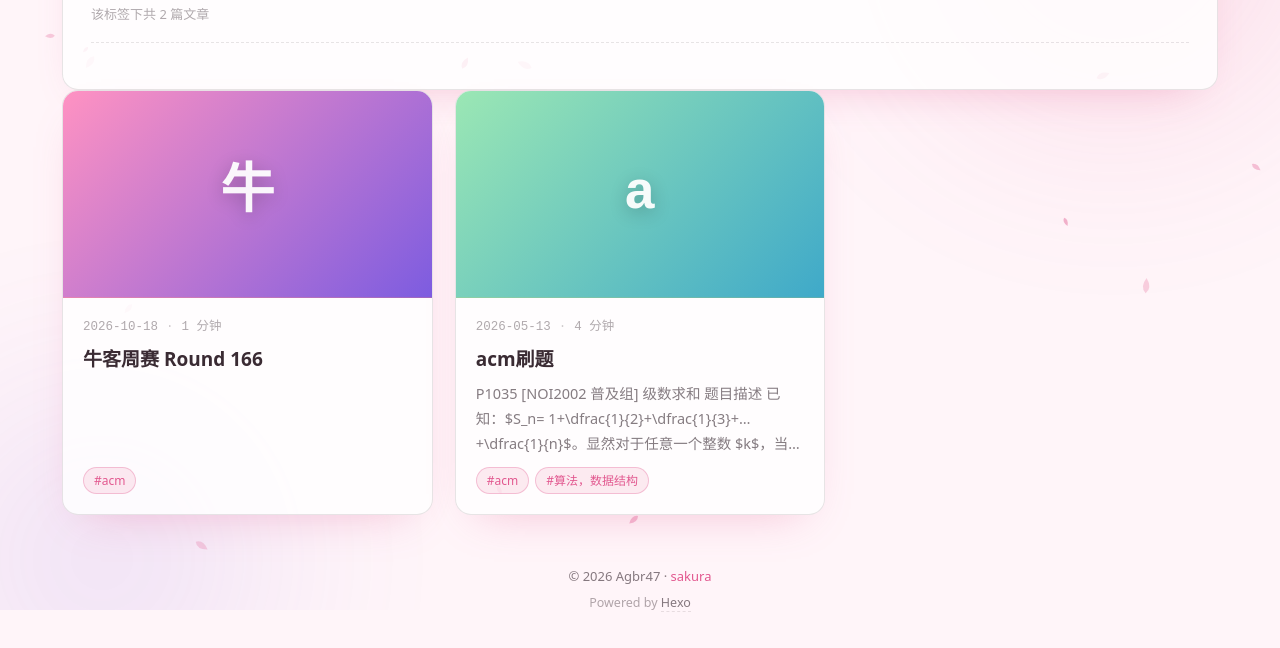
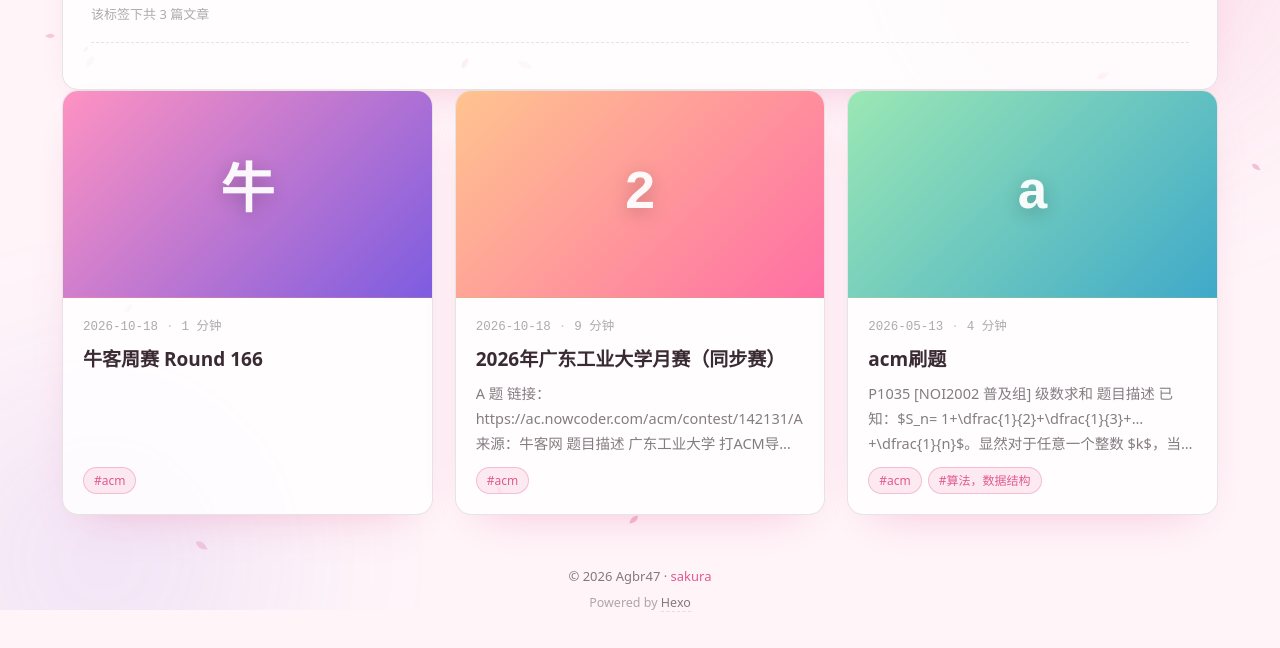
Before and after one commit to Agbr47/Agbr47.github.io, a plain HTML site: page tags/acm/index.html in a window 1280 px wide. Shown: the part 190-838 px from the top of the page. Drawn offline with Linux system fonts and the light colour scheme.

Commit message:
Site updated: 2026-10-19 21:00:03

```diff
--- a/tags/acm/index.html
+++ b/tags/acm/index.html
@@ -104,7 +104,7 @@
   <header class="panel-head">
     <p class="panel-eyebrow">Tag</p>
     <h1 class="page-title">#acm</h1>
-    <p class="panel-desc">该标签下共 2 篇文章</p>
+    <p class="panel-desc">该标签下共 3 篇文章</p>
   </header>
 </div>
 
@@ -129,6 +129,36 @@
     <h2 class="card-title"><a href="/2026/10/18/%E7%89%9B%E5%AE%A2%E5%91%A8%E8%B5%9B-Round-166/">牛客周赛 Round 166</a></h2>
 
     <p class="card-excerpt"></p>
+
+
+      <div class="card-tags">
+
+          <span class="tag">#acm</span>
+
+      </div>
+
+  </div>
+</article>
+
+
+<article class="card">
+  <a class="card-cover cover-placeholder cover-2" href="/2026/10/18/2026%E5%B9%B4%E5%B9%BF%E4%B8%9C%E5%B7%A5%E4%B8%9A%E5%A4%A7%E5%AD%A6%E6%9C%88%E8%B5%9B%EF%BC%88%E5%90%8C%E6%AD%A5%E8%B5%9B%EF%BC%89/" tabindex="-1" aria-hidden="true">
+
+      <span class="cover-initial">2</span>
+
+  </a>
+
+  <div class="card-body">
+    <div class="card-meta">
+      <time datetime="2026-10-18T04:28:11.000Z">2026-10-18</time>
+
+        <span class="meta-sep">·</span><span>9 分钟</span>
+
+    </div>
+
+    <h2 class="card-title"><a href="/2026/10/18/2026%E5%B9%B4%E5%B9%BF%E4%B8%9C%E5%B7%A5%E4%B8%9A%E5%A4%A7%E5%AD%A6%E6%9C%88%E8%B5%9B%EF%BC%88%E5%90%8C%E6%AD%A5%E8%B5%9B%EF%BC%89/">2026年广东工业大学月赛（同步赛）</a></h2>
+
+    <p class="card-excerpt">A 题 链接： https://ac.nowcoder.com/acm/contest/142131/A 来源：牛客网 题目描述 广东工业大学 打ACM导致的 队伍成功晋级第 50 届 ICPC 世界总决赛（The 50…</p>
 
 
       <div class="card-tags">
```
Also changed, not shown: 2026/10/04/moectf/index.html (+1 -1 lines), 2026/10/18/2026年广东工业大学月赛（同步赛）/index.html (+6 -0 lines), archives/2026/10/index.html (+6 -0 lines), archives/2026/index.html (+6 -0 lines), archives/index.html (+6 -0 lines), index.html (+6 -0 lines), tags/index.html (+1 -1 lines).
